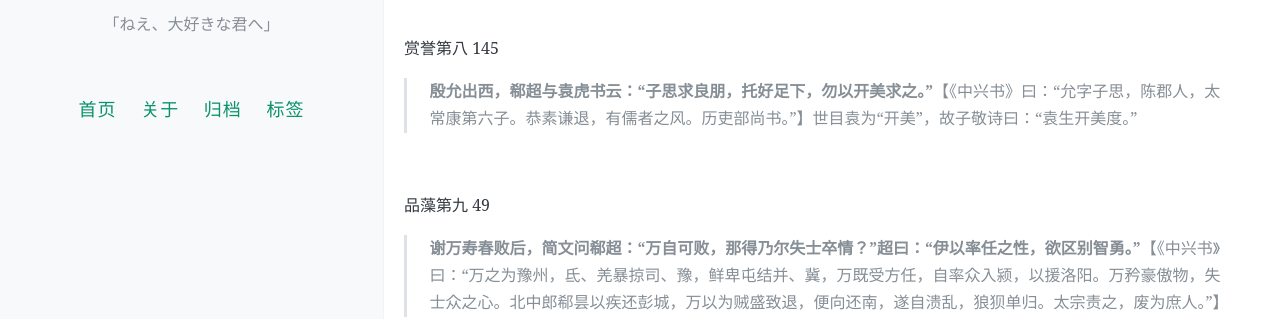
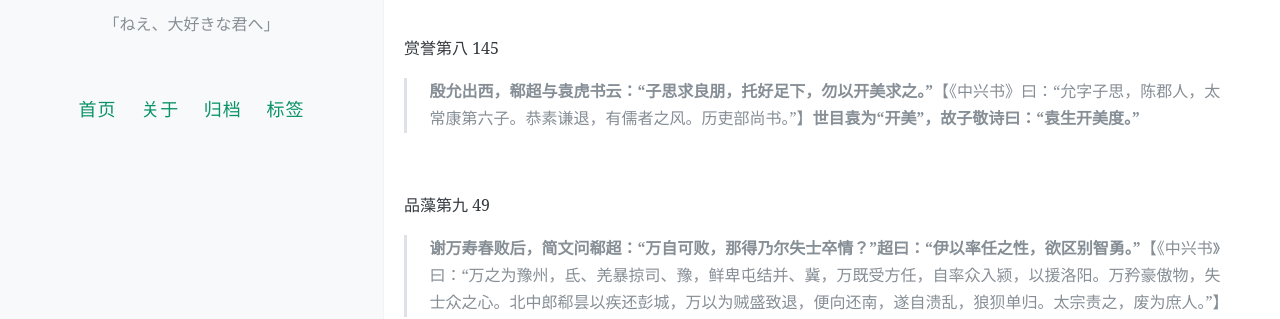
Before and after one commit to aiuta264/aiuta, a Jekyll site: the page built from _posts/2014-02-01-shishuo_xichao.md, in a window 1280 px wide and 900 px high, scrolled down 2144 px. Shown: the part 180-499 px from the top of the window. Built offline with Jekyll 4.4.1, drawn with Linux system fonts in a browser that asks for light colours; comment, search, counter and statistics services are not loaded.

```diff
--- a/_posts/2014-02-01-shishuo_xichao.md
+++ b/_posts/2014-02-01-shishuo_xichao.md
@@ -73,7 +73,7 @@ comments: true
 
 赏誉第八 145
 
->**殷允出西，郗超与袁虎书云：“子思求良朋，托好足下，勿以开美求之。”**【《中兴书》曰：“允字子思，陈郡人，太常康第六子。恭素谦退，有儒者之风。历吏部尚书。”】世目袁为“开美”，故子敬诗曰：“袁生开美度。”
+>**殷允出西，郗超与袁虎书云：“子思求良朋，托好足下，勿以开美求之。”**【《中兴书》曰：“允字子思，陈郡人，太常康第六子。恭素谦退，有儒者之风。历吏部尚书。”】**世目袁为“开美”，故子敬诗曰：“袁生开美度。”**
 
 <br>
 
```
